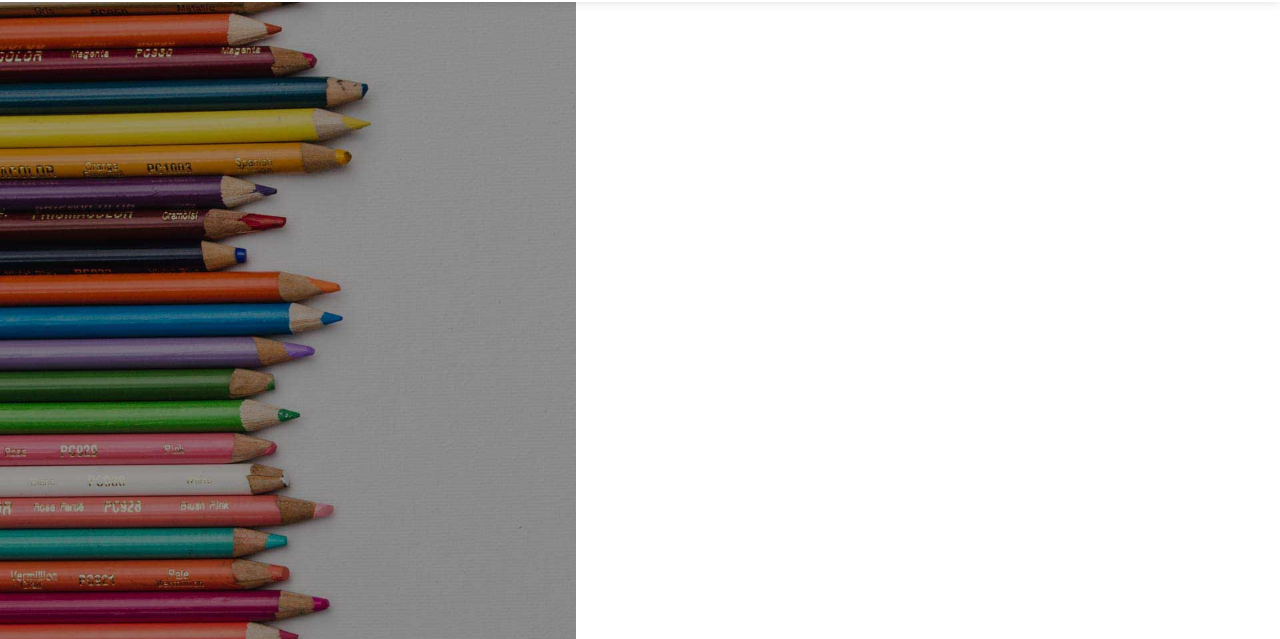
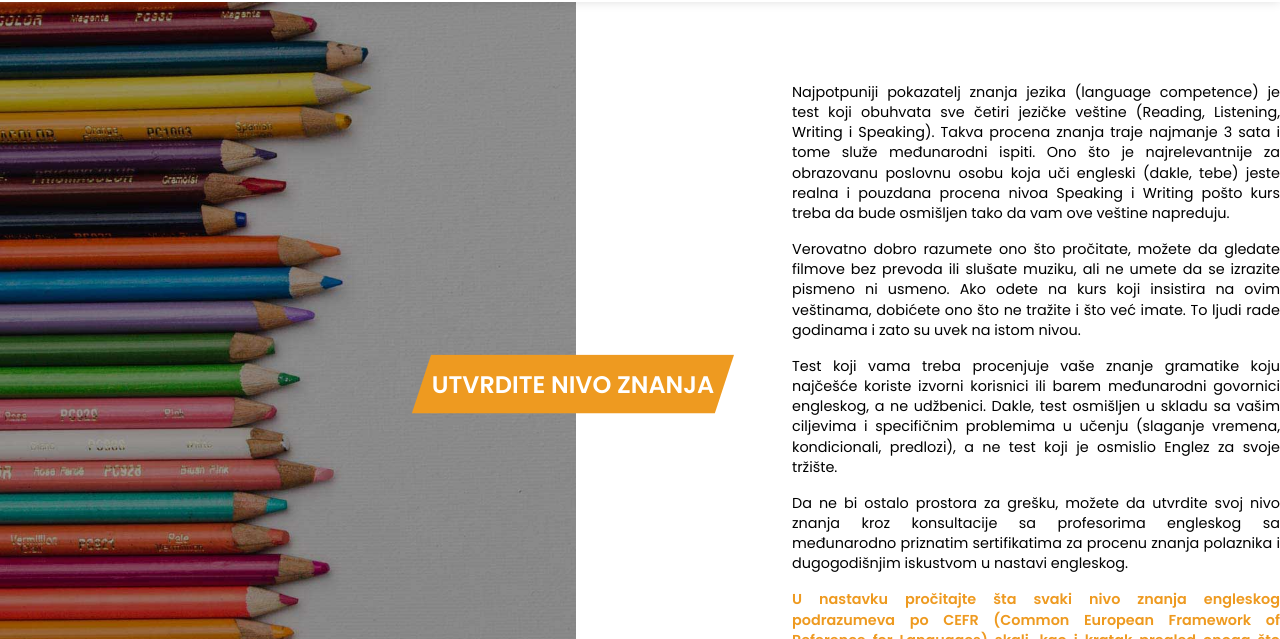
Before and after one commit to Dejan85/proenglish-refactor, a React (Vite) app in the folder client/: page /kursevi in a window 1280 px wide. Shown: the part 300-939 px from the top of the page. Built offline with nearby package versions, Linux system fonts and the light colour scheme; a web font is replaced by a local one.

Commit message:
working on course

```diff
--- a/client/src/components/frontend/course/Course.tsx
+++ b/client/src/components/frontend/course/Course.tsx
@@ -1,7 +1,8 @@
 import React from "react";
-import { ContentContainer, Link, Heading } from "~/src/components/ui";
+import { ContentContainer, Link, Heading, Text } from "~/src/components/ui";
 import background from "./images/background.jpg";
 import { heading, text, textInSpan } from "./messages";
+import uniqid from "uniqid";
 
 const Course = () => {
   return (
@@ -11,9 +12,22 @@ const Course = () => {
         backgroundImage={background}
       >
         <ContentContainer className="course__right-content">
-          <Heading as="h1" className="course__heading">
+          <Link as="a" href="/" className="course__heading">
             Utvrdite nivo znanja
-          </Heading>
+          </Link>
+
+          <ContentContainer className="course__text-container">
+            {text.map((text) => {
+              return (
+                <Text key={uniqid()} className="course__text" as="p">
+                  {text}
+                </Text>
+              );
+            })}
+            <Text className="course__text course__text-span" as="span">
+              {textInSpan}
+            </Text>
+          </ContentContainer>
         </ContentContainer>
       </ContentContainer>
       <ContentContainer></ContentContainer>
--- a/client/src/components/frontend/course/styles.scss
+++ b/client/src/components/frontend/course/styles.scss
@@ -5,21 +5,25 @@
   flex-direction: column;
 
   &__top-container {
+    position: relative;
     justify-content: flex-end;
-    height: 100vh;
   }
 
   &__right-content {
     width: 55%;
     height: 100%;
     background-color: white;
+    padding: 10rem 0 10rem 27rem;
   }
 
   &__heading {
-    // padding: 1.5rem 2.5rem;
+    position: absolute;
+    padding: 1.5rem 2.5rem;
     clip-path: polygon(6% 0, 100% 0, 94% 100%, 0 100%);
-    width: 40rem;
-    // margin-left: -20rem;
+    left: 43%;
+    top: 50%;
+    transform: translate(-43%, -50%);
+    background-color: $main-color;
 
     font-size: 3rem;
     font-family: $poppins-sans-serif;
@@ -28,4 +32,23 @@
     color: #fff;
     text-decoration: none;
   }
+
+  &__text-container {
+    flex-direction: column;
+    justify-content: center;
+    width: 62rem;
+  }
+
+  &__text {
+    font-size: 1.8rem;
+    font-family: Poppins, sans-serif;
+    color: #000;
+    text-align: justify;
+    padding-bottom: 2rem;
+  }
+
+  &__text-span {
+    color: $main-color;
+    font-weight: 600;
+  }
 }
```
